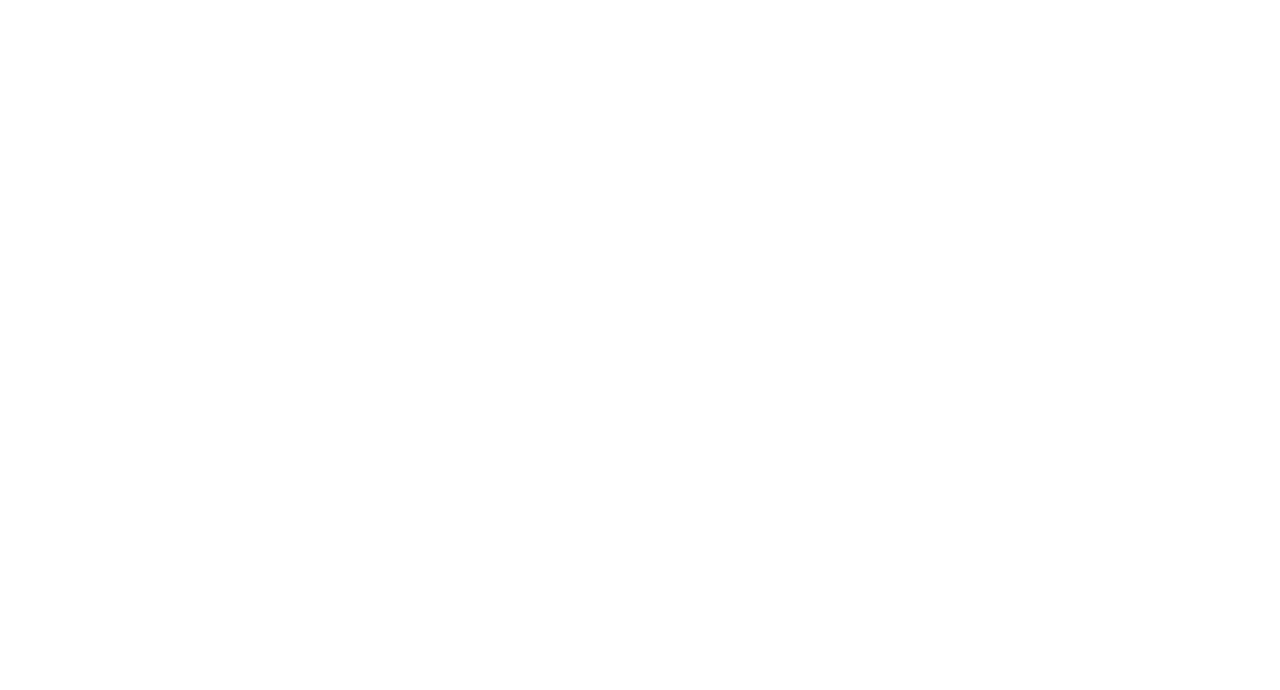
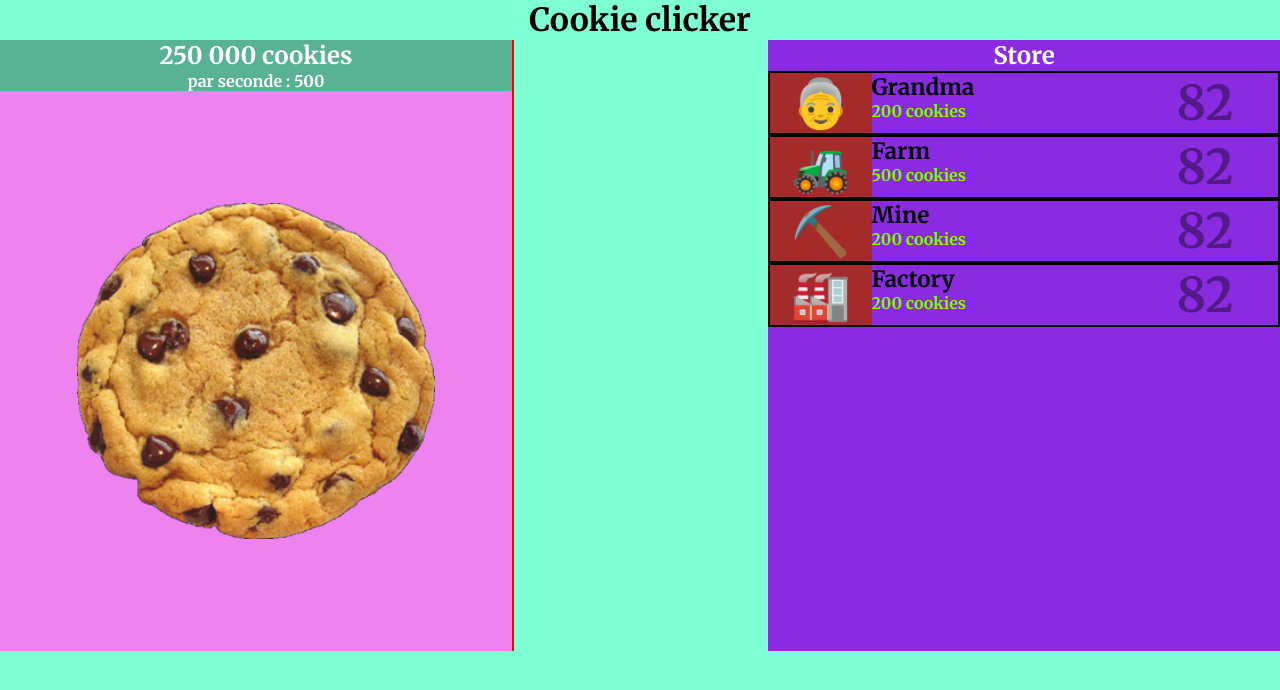
Before and after one commit to AlexandreDestoky/Cookie-clicker, a plain HTML site: page index.html in a window 1280 px wide. Drawn offline with Linux system fonts and the light colour scheme.

Commit message:
HTML CSS
assez avancé pour commencer le JS

```diff
--- a/index.html
+++ b/index.html
@@ -1,12 +1,65 @@
 <!DOCTYPE html>
 <html lang="en">
   <head>
-  <meta charset="UTF-8">
-  <meta name="viewport" content="width=device-width, initial-scale=1.0">
+    <meta charset="UTF-8" />
+    <meta name="viewport" content="width=device-width, initial-scale=1.0" />
     <title>Cookie Clicker</title>
-  <link rel="stylesheet" href="style.css">
+    <link rel="preconnect" href="https://fonts.gstatic.com" />
+    <link href="https://fonts.googleapis.com/css2?family=Merriweather:wght@700&display=swap" rel="stylesheet" />
+    <link rel="stylesheet" href="style.css" />
   </head>
   <body>
+    <h1>Cookie clicker</h1>
+    <div class="container">
+      <div class="cookie">
+        <div class="compteur">
+          <div class="nbrCookie">250 000 cookies</div>
+          <div class="secCookie">par seconde : 500</div>
+        </div>
+        <div class="image">
+          <img src="Cookie.png" alt="cookie" />
+        </div>
+      </div>
+      <div class="store">
+        <h2>Store</h2>
+        <div class="grandma buy">
+          <div class="emoji">👵</div>
+          <div class="information">
+            <div class="name">Grandma</div>
+            <div class="cost">200 cookies</div>
+          </div>
+          <div class="niveau">82</div>
+        </div>
+
+        <div class="farm buy">
+          <div class="emoji">🚜</div>
+          <div class="information">
+            <div class="name">Farm</div>
+            <div class="cost">500 cookies</div>
+          </div>
+          <div class="niveau">82</div>
+        </div>
+
+        <div class="mine buy">
+          <div class="emoji">⛏️</div>
+          <div class="information">
+            <div class="name">Mine</div>
+            <div class="cost">200 cookies</div>
+          </div>
+          <div class="niveau">82</div>
+        </div>
+
+        <div class="factory buy">
+          <div class="emoji">🏭</div>
+          <div class="information">
+            <div class="name">Factory</div>
+            <div class="cost">200 cookies</div>
+          </div>
+          <div class="niveau">82</div>
+        </div>
+      </div>
+    </div>
+
     <script src="app.js"></script>
   </body>
 </html>
--- a/style.css
+++ b/style.css
@@ -0,0 +1,102 @@
+* {
+  margin: 0;
+  padding: 0;
+}
+
+body {
+  background-color: aquamarine;
+  font-family: 'Merriweather', serif;
+}
+
+h1 {
+  text-align: center;
+}
+
+
+/* ------APP------ */
+
+.container {
+  display: flex;
+  justify-content: space-between;
+}
+
+/* compteur */
+.compteur {
+  background-color: rgba(0, 0, 0, 0.3);
+  text-align: center;
+  color: white;
+
+}
+.nbrCookie {
+  font-size: 24px;
+}
+
+
+/* cookie */
+.cookie {
+  width: 40%;
+  border-right: 2px solid red;
+  cursor: pointer;
+}
+
+img {
+  width: 70%;
+  display: block;
+  transition: width 200ms;
+}
+
+img:hover {
+  width: 75%;
+}
+
+.image {
+  background-color: violet;
+  height:70vh;
+  display: flex;
+  justify-content: center;
+  align-items: center;
+}
+
+
+/* store */
+.store {
+  width: 40%;
+  background-color: blueviolet;
+}
+
+.buy {
+  display: flex;
+  border:2px solid black;
+}
+
+.emoji {
+  width: 20%;
+  font-size: 3em;
+  text-align: center;
+  background-color: brown;
+}
+
+.information {
+  width: 60%;
+}
+
+.name {
+  font-size: 1.4em;
+
+}
+
+.niveau {
+  width:20%;
+}
+.cost {
+  color:chartreuse;
+}
+.niveau {
+  font-size: 3em;
+  opacity: .4;
+}
+
+h2 {
+  color:white;
+  text-align: center;
+}
```
Lines whose indentation alone changed are shown as unchanged.
